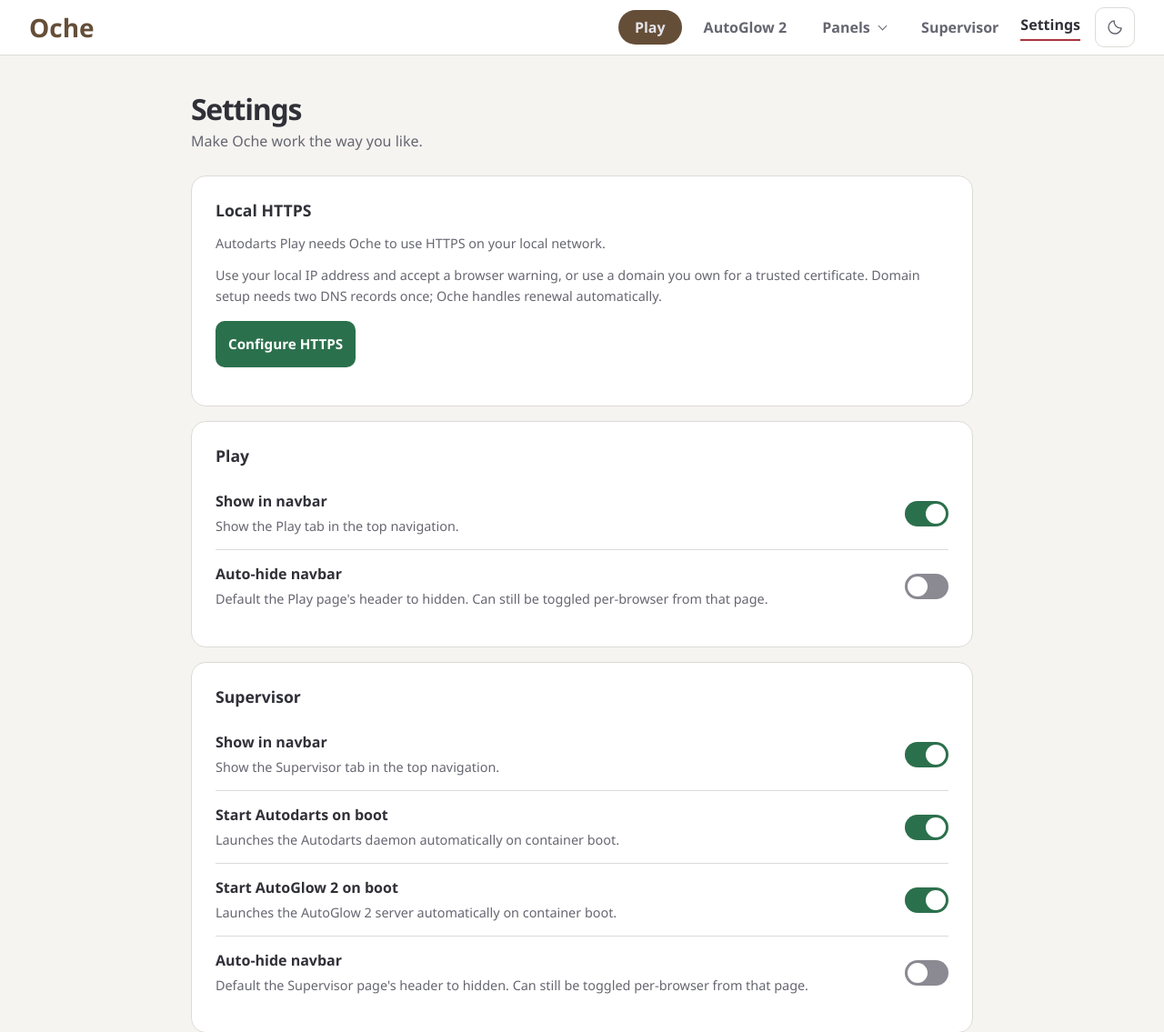
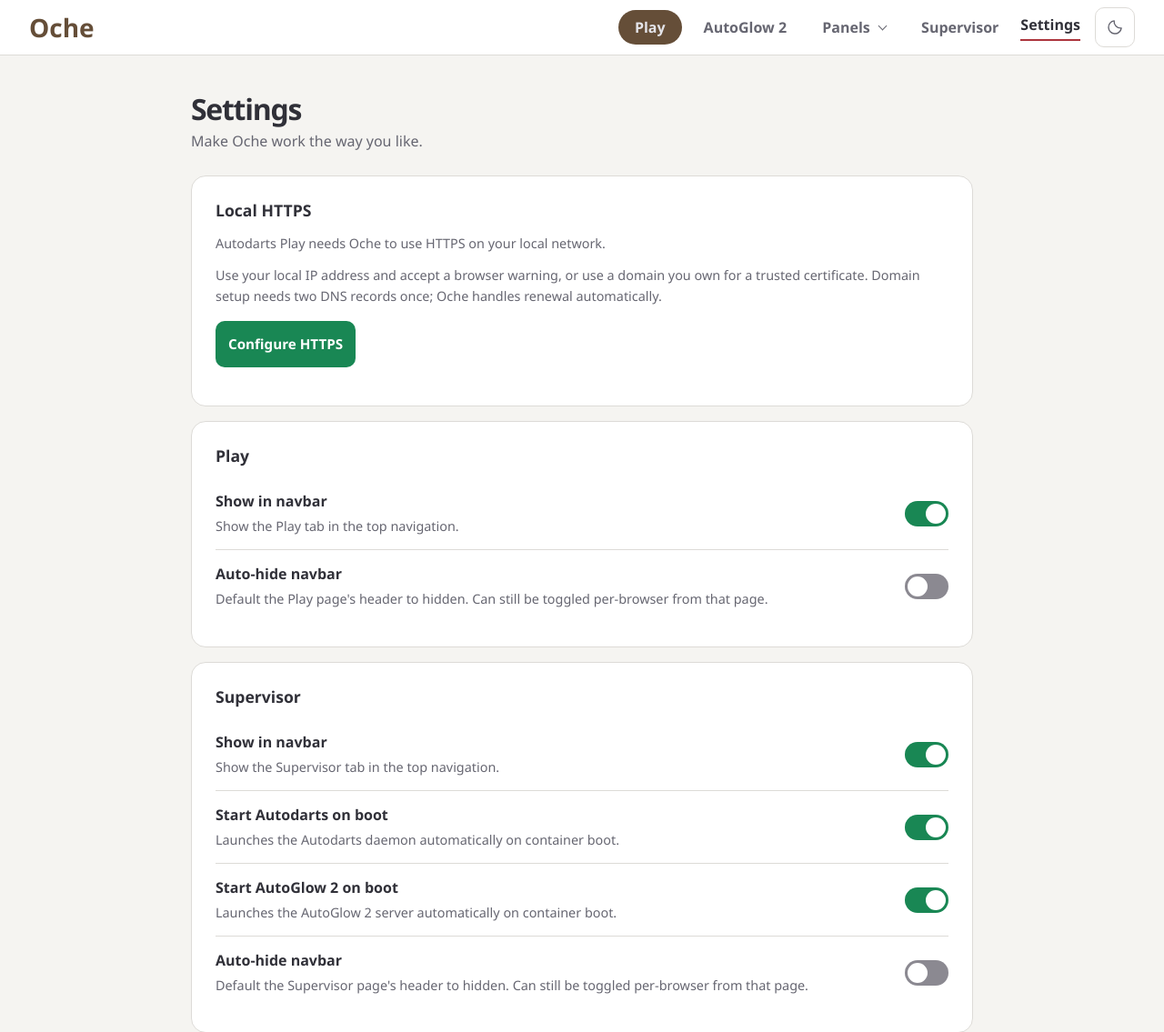
Before and after one commit to mondeggo/oche, a FastAPI app: page /config in a window 1280 px wide. Shown: the top 1135 px of the page at 91% size. Run offline with FastAPI, Linux system fonts and the light colour scheme; parts of the project's set-up code (start-up, migrations or seed data) failed here and were passed over.

Commit message:
fix(theme): use richer green for primary actions

```diff
--- a/app/static/css/theme.css
+++ b/app/static/css/theme.css
@@ -8,8 +8,8 @@
   --input-border: #777783;
   --accent: #B94149;
   --accent-hover: #AC3941;
-  --primary: #2F7451;
-  --primary-hover: #286344;
+  --primary: #198754;
+  --primary-hover: #157347;
   --on-primary: #FFFFFF;
   --brand: #DBC4A5;
   --on-brand: #303038;
@@ -37,8 +37,6 @@
   --input-border: #8B8991;
   --accent: #AC353D;
   --accent-hover: #972E35;
-  --primary: #2B704C;
-  --primary-hover: #245F41;
   --brand: #654E38;
   --on-brand: #E4E4E9;
   --surface-hover: #ECEAE6;
```
Also changed, not shown: tests/browser_navigation.py (+2 -2 lines).
